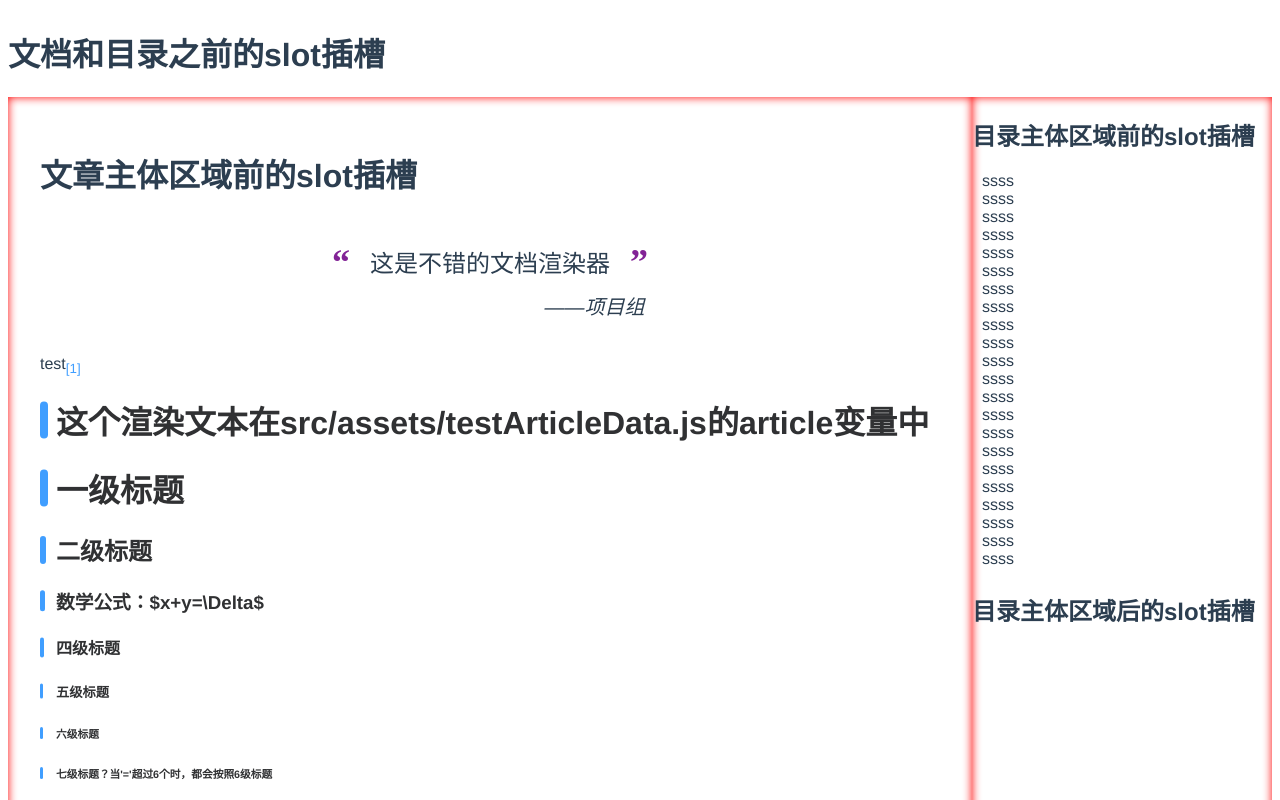
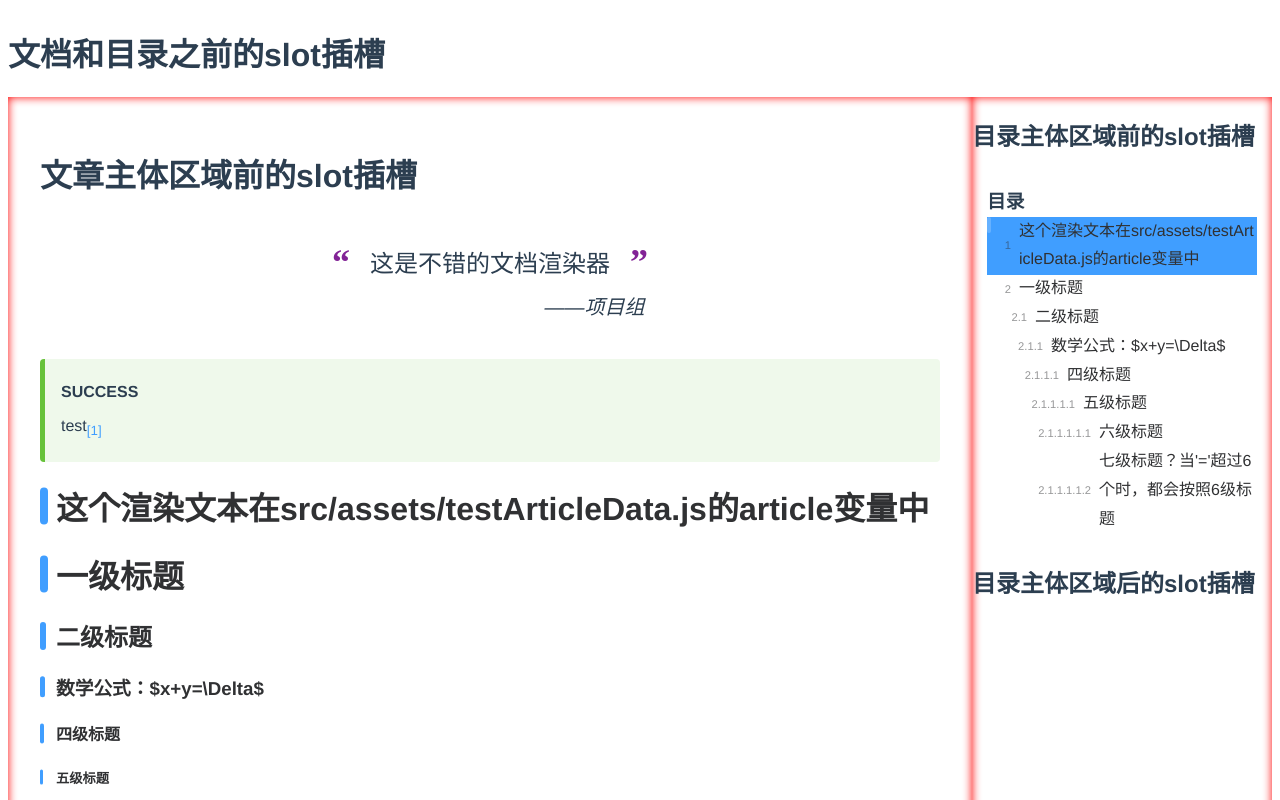
Before and after one commit to SakuraLong/SakuraRenderer, a Vue app: page / in a window 1280 px wide. Shown: the top 800 px of the page. Built offline with nearby package versions, Linux system fonts and the light colour scheme.

Commit message:
目录更新

```diff
--- a/src/App.vue
+++ b/src/App.vue
@@ -22,4 +22,8 @@
     text-align: center;
     color: #2c3e50;
 }
+.test-container{
+    // height: 500px;
+    // overflow: auto;
+}
 </style>
--- a/src/sakura-renderer/packages/articleContainer/src/articleContainer.vue
+++ b/src/sakura-renderer/packages/articleContainer/src/articleContainer.vue
@@ -35,6 +35,7 @@
                             :key="index"
                             :is="item.type"
                             :data="item.data"
+                            @eventsFunction="this.eventsFunction"
                             @showImageShower="this.imageShower.show = true;"
                         ></component>
                     </div>
@@ -57,16 +58,7 @@
                     </slot>
                 </div>
                 <div class="sa-cata-area">
-                    <!-- 目录区域 和 末尾插槽区域 -->
-                    <!-- <div class="sa-cata-area__container">
-                        <div class="sa-cata-area__container__title">
-                            <h3>目录</h3>
-                        </div>
-                        <div class="sa-cata-area__container__body">
-                            <sr-catalogue></sr-catalogue>
-                        </div>
-                    </div> -->
-                    <sr-catalogue></sr-catalogue>
+                    <sr-catalogue ref="saCata"></sr-catalogue>
                     <div class="sa-article-container__slot">
                         <slot name="after-cata">
                             <h1>目录主体区域后的slot插槽</h1>
@@ -94,6 +86,10 @@
             type: String,
             default: "auto",
         },
+        domId: {
+            type: String,
+            default: ""
+        }
     },
     data() {
         return {
@@ -110,6 +106,18 @@
     mounted() {
         this.$refs.article_container.style.height = this.height; // 设置高度
         this.sakuraRenderer = new SakuraRenderer();
+
+        let scrollDom = document.documentElement;
+        if(this.domId !== ""){
+            scrollDom = document.getElementById(this.domId);
+        }
+        scrollDom.style.scrollBehavior = "smooth";
+        scrollDom = this.domId !== "" ? scrollDom : window; // 换绑 scroll事件绑定不能在html上
+        scrollDom.addEventListener("scroll", (event) => {
+            this.pageScroll(event);
+        }); // 绑定scroll事件
+
+        // 绑定resize事件
     },
     methods: {
         setArticle(article) {
@@ -118,12 +126,41 @@
         setOption(option) {
             return this.sakuraRenderer.setOption(option); // 返回渲染器配置成功还是失败
         },
+        /**
+         * 渲染
+         */
         render() {
-            let componentsList = this.sakuraRenderer.render();
-            this.componentsList = componentsList;
+            let data = this.sakuraRenderer.render();
+            this.componentsList = data.templateList;
+            this.$refs.saCata.render(data.cataMenu);
             // console.log(this.componentsList);
             return true;
         },
+        /**
+         * 有滚动条的元素发生滚动触发的函数
+         * @param {Object} event event
+         */
+        pageScroll(event) {
+            console.log("页面滚动");
+        },
+        /**
+         * 所有组件涉及的事件分发器
+         * @param {String} componentType 组件类型
+         * @param {String} eventName 事件名字
+         * @param {Object} data 数据
+         */
+        eventsFunction(componentType, eventName, data){
+            let dict = {
+                title:{
+                    clickLink:(data) => {this.clickLink(data);}
+                }
+            };
+            dict[componentType][eventName](data);
+        },
+        clickLink(data){
+            // 标题点击页面内跳转
+            this.$refs.saCata.clickLink(data);
+        }
     },
 };
 </script>
--- a/src/sakura-renderer/packages/catalogue/src/catalogue.vue
+++ b/src/sakura-renderer/packages/catalogue/src/catalogue.vue
@@ -1,36 +1,31 @@
 <template>
     <div class="sa-cata-container">
         <div class="sa-cata-body">
-            <sr-scrollbar max-height="50vh">
-                ssss<br />
-                ssss<br />
-                ssss<br />
-                ssss<br />
-                ssss<br />
-                ssss<br />
-                ssss<br />
-                ssss<br />
-                ssss<br />
-                ssss<br />
-                ssss<br />
-                ssss<br />
-                ssss<br />
-                ssss<br />
-                ssss<br />
-                ssss<br />
-                ssss<br />
-                ssss<br />
-                ssss<br />
-                ssss<br />
-                ssss<br />
-                ssss<br />
-                ssss<br />
-                ssss<br />
-                ssss<br />
-                ssss<br />
-                ssss<br />
-                ssss<br />
-            </sr-scrollbar>
+            <div class="sa-cata-title">
+                <h3>目录</h3>
+            </div>
+            <div class="sa-cata-data" ref="saCataView">
+                <sr-scrollbar
+                    max-height="calc((100vh - 80px - 6rem)/2)"
+                    width="100%"
+                    ref="scrollbar"
+                >
+                    <nav>
+                        <div>
+                            <div ref="saCataOl"></div>
+                            <div
+                                ref="saCataWrapper"
+                                class="sa-cata-border-wrapper"
+                            >
+                                <div class="sa-cata-line">
+                                    <div class="sa-cata-line__select"></div>
+                                </div>
+                                <div class="sa-cata-shadow" ref="saCataShadow"></div>
+                            </div>
+                        </div>
+                    </nav>
+                </sr-scrollbar>
+            </div>
         </div>
     </div>
 </template>
@@ -44,7 +39,13 @@
             default: null,
         },
     },
-    mounted(){
+    data(){
+        return{
+            firstCataId:"",
+            nowCataId:""
+        };
+    },
+    mounted() {
         // let data = [1, 1, 2, 3, 3, 3, 4, 5, 4, 1, 2];
         // let res = [];
         // let i = 0;
@@ -52,6 +53,100 @@
         //     if(data <= nowLevel) return;
         //     for(let j = 0; )
         // };
-    }
+        window.addEventListener("resize", this.windowResize);
+        // window.addEventListener("wheel", (event) => {
+        //     console.log(event);
+        // });
+    },
+    beforeUnmount() {
+        window.removeEventListener("resize", this.windowResize);
+    },
+    methods: {
+        render(dataList) {
+            console.log(dataList);
+            let ol = document.createElement("ol");
+            ol.classList.add("sa-cata-ol");
+            ol.classList.add("sa-cata-ol-root");
+            const deepBuild = (data, indexList) => {
+                let cataIndex = "";
+                let tempList = [];
+                let li = document.createElement("li");
+                let a = document.createElement("a");
+                let spanLiIndex = document.createElement("span");
+                let spanLiContent = document.createElement("span");
+                let id = "sa-cata-id-" + data.id;
+                this.firstCataId = this.firstCataId === "" ? id : this.firstCataId;
+                li.classList.add("sa-cata-li");
+                a.classList.add("sa-cata-li-a");
+                spanLiIndex.classList.add("sa-cata-li-index");
+                spanLiContent.classList.add("sa-cata-li-conetnt");
+                indexList.forEach((element, index) => {
+                    tempList[index] = element;
+                    if (index !== 0) {
+                        cataIndex += ".";
+                    }
+                    cataIndex += element;
+                });
+                a.title = data.title;
+                a.href = "#" + data.id;
+                a.setAttribute("id", id);
+                a.addEventListener("click", (event) => {
+                    this.clickCata(id);
+                });
+                spanLiIndex.textContent = cataIndex;
+                spanLiContent.innerHTML = data.title;
+
+                a.appendChild(spanLiIndex);
+                a.appendChild(spanLiContent);
+                li.append(a);
+
+                if (data.children.length !== 0) {
+                    let sonOl = document.createElement("ol");
+                    sonOl.classList.add("sa-cata-ol");
+                    tempList.push(0);
+                    data.children.forEach((data, index) => {
+                        tempList[tempList.length - 1] = index + 1;
+                        sonOl.appendChild(deepBuild(data, tempList));
+                    });
+                    li.appendChild(sonOl);
+                }
+                return li;
+            };
+            dataList.forEach((data, index) => {
+                ol.appendChild(deepBuild(data, [index + 1]));
+            });
+            this.$refs.saCataOl.appendChild(ol);
+
+            this.nowCataId = this.firstCataId;
+            this.windowResize();
+        },
+        windowResize() {
+            this.$refs.saCataWrapper.style.height =
+                this.$refs.saCataOl.clientHeight.toString() + "px";
+            this.$refs.saCataShadow.style.height = document.getElementById(this.nowCataId).clientHeight.toString() + "px";
+        },
+        clickLink(data) {
+            // 标题点击页面内跳转
+            // 目录需要滚动
+            let cataId = "sa-cata-id-" + data.id;
+            this.scrollToElementById(cataId);
+        },
+        clickCata(cataId) {
+            this.scrollToElementById(cataId);
+        },
+        scrollToElementById(elementId){
+            this.nowCataId = elementId;
+            let offsetTop = document.getElementById(elementId).offsetTop;
+            let elementHeight = document.getElementById(elementId).clientHeight;
+            let viewHeight = this.$refs.saCataView.clientHeight;
+            console.log(viewHeight);
+            this.$refs.scrollbar.scrollTo({
+                top: offsetTop + elementHeight / 2 - viewHeight / 2,
+                behavior: "smooth",
+            });
+            this.$refs.saCataShadow.style.top = offsetTop.toString() + "px";
+            this.$refs.saCataShadow.style.height = document.getElementById(this.nowCataId).clientHeight.toString() + "px";
+        }
+    },
 };
 </script>
--- a/src/sakura-renderer/packages/scrollbar/src/scrollbar.vue
+++ b/src/sakura-renderer/packages/scrollbar/src/scrollbar.vue
@@ -55,6 +55,15 @@
     },
     methods: {
         render() {},
+        scrollTo(data1, data2){
+            console.log("scrolllll");
+            if(!data2){
+                this.$refs.sr_scrollbar.scrollTo(data1);
+            }else{
+                console.log("scrolllll");
+                this.$refs.sr_scrollbar.scrollTo(data1, data2);
+            }
+        }
     },
 };
 </script>
--- a/src/sakura-renderer/packages/title/src/title.vue
+++ b/src/sakura-renderer/packages/title/src/title.vue
@@ -7,7 +7,7 @@
         class="sa-title"
     >
     <span style="display: inline-block;" :id="data.id" ref="srTitle_span" :data-title="data.content" v-html="data.content"></span>
-    <a v-if="hasLink" class="sa-title__a" :href="'#'+data.id" aria-hidden="true">#</a>
+    <a v-if="hasLink" class="sa-title__a" :href="'#'+data.id" aria-hidden="true" @click="this.clickTitleLink">#</a>
     </component>
 </template>
 
@@ -66,6 +66,14 @@
         this.data.option.styleList.forEach((styleName)=>{
             this.styleStr += styleName + ";";
         });
+    },
+    methods:{
+        clickTitleLink(){
+            let data = {
+                id:this.data.id
+            };
+            this.$emit("eventsFunction", "title", "clickLink", data);
+        }
     }
 };
 </script>
--- a/src/sakura-renderer/src/componentsParser/component/cataParser.js
+++ b/src/sakura-renderer/src/componentsParser/component/cataParser.js
@@ -50,7 +50,7 @@
             }
         }
         // 递归深搜
-        console.log(menu);
+        return menu;
     }
 }
 
--- a/src/sakura-renderer/src/componentsParser/componentsDecoder.js
+++ b/src/sakura-renderer/src/componentsParser/componentsDecoder.js
@@ -225,8 +225,8 @@
         // 向列表加入头尾
 
         // 处理目录
-        new CataParser(this.option, templateList).analyse();
-        return templateList;
+        let cataMenu = new CataParser(this.option, templateList).analyse();
+        return { templateList: templateList, cataMenu: cataMenu };
     }
 }
 
--- a/src/sakura-renderer/theme-chalk/base.css
+++ b/src/sakura-renderer/theme-chalk/base.css
@@ -3,7 +3,7 @@
 }
 
 html{
-    scroll-behavior: smooth;
+    /* scroll-behavior: smooth; */
 }
 p{
     word-break: break-all;
--- a/src/sakura-renderer/theme-chalk/catalogue.css
+++ b/src/sakura-renderer/theme-chalk/catalogue.css
@@ -1,16 +1,106 @@
+:root {
+    --sa-color-cata-text: var(--sa-color-primary-text);
+    --sa-color-cata-border: var(--sa-color-primary-base);
+    --sa-color-cata-a-text: var(--sa-color-primary-base);
+    --sa-color-cata-before-text: var(--sa-color-basic-transparent);
+    --sa-color-cata-line-fill: var(--sa-color-basic-transparent);
+    --sa-color-cata-line-select-fill: var(--sa-color-primary-dark-2);
+    --sa-color-cata-shadow-bg-color: var(--sa-color-primary-base);
+}
 
 .sa-cata-container{
     width: 100%;
     display: block !important;
-    max-height: 50vh;
     overflow: hidden;
     height: auto;
 }
+
 .sa-cata-body{
     position: relative;
-    margin-left: 10px;
-    margin-right: 10px;
-    width: calc(100% - 20px);
-    max-height: 50vh;
+    margin: 10px;
+    width: calc(100% - 20px - 10px);
+    height: 100%;
+    /* background-color: red; */
+    border-radius: 10px;
+    /* overflow: hidden; */
+    padding: 5px;
+}
+.sa-cata-title {
+    line-height: 30px;
+    height: 30px;
+    /* background-color: aqua; */
+    margin: 0;
+}
+.sa-cata-title h3 {
+    margin: 0;
+}
+.sa-cata-border-wrapper {
+    position: absolute;
+    left: 0;
+    top: 0;
+    z-index: -1;
+    pointer-events: none;
+    display: block;
+    width: 100%;
     height: 100%;
 }
+
+.sa-cata-line {
+    position: absolute;
+    left: 0;
+    top: 0;
+    border-radius: 99em;
+    width: 0.25rem;
+    height: 100%;
+    background-color: var(--sa-color-cata-line-fill);
+}
+
+.sa-cata-line__select {
+    width: 100%;
+    height: 1rem;
+    border-radius: 99em;
+    background-color: var(--sa-color-cata-line-select-fill);
+}
+
+.sa-cata-shadow {
+    position: absolute;
+    width: 100%;
+    top: 0px;
+    background-color: var(--sa-color-cata-shadow-bg-color);
+    transition: all 0.3s linear;
+    z-index: -1;
+}
+
+.sa-cata-ol,
+.sa-cata-li {
+    user-select: none;
+    list-style: none;
+    margin: 0;
+    padding: 0;
+    border: 0;
+}
+
+.sa-cata-li {
+    margin-left: 1rem;
+    line-height: 1.8;
+}
+.sa-cata-ol-root {
+    margin-left: 1rem;
+}
+
+.sa-cata-li-a {
+    display: block;
+    position: relative;
+    text-decoration:none;
+    color: var(--sa-color-cata-text);
+}
+
+.sa-cata-li-index {
+    position: absolute;
+    top: 50%;
+    transform: translate(-100%, -50%);
+    margin-left: -0.5rem;
+    font-size: .7rem;
+    opacity: .5;
+    word-break: keep-all;
+}
```
Also changed, not shown: src/assets/testArticleData.js (+6 -1 lines).
